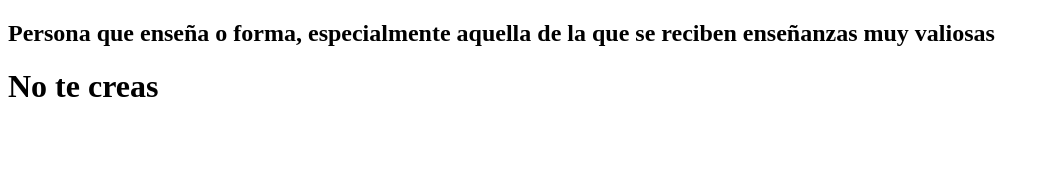
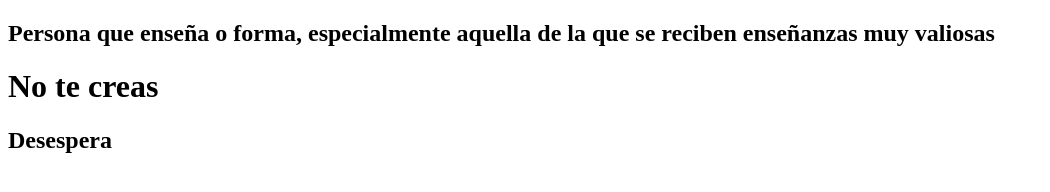
Before and after one commit to Elted65/simpca, a plain HTML site: page Index.html in a window 1280 px wide. Shown: the whole page, without its empty margins (0-1050 px from the left). Drawn offline with Linux system fonts and the light colour scheme.

Commit message:
mi primer commit

```diff
--- a/Index.html
+++ b/Index.html
@@ -8,5 +8,6 @@
 <body>
     <h2>Persona que enseña o forma, especialmente aquella de la que se reciben enseñanzas muy valiosas</h2>
     <h1>No te creas</h1>
+    <h2>Desespera</h2>
 </body>
 </html>
```
